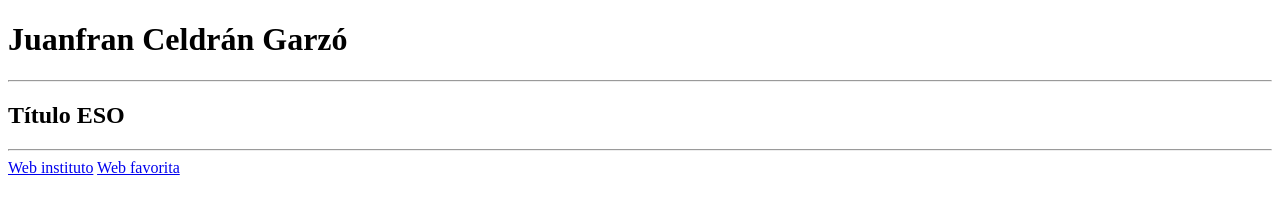
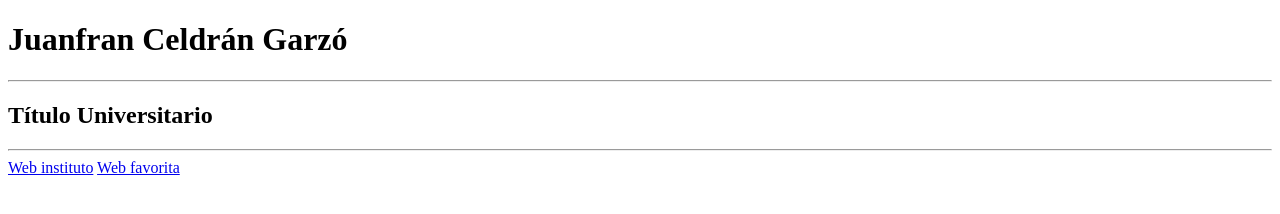
Before and after one commit to juanfrancg/test1, a plain HTML site: page index.html in a window 1280 px wide. Drawn offline with Linux system fonts and the light colour scheme.

Commit message:
Cambio de titulo

```diff
--- a/index.html
+++ b/index.html
@@ -8,7 +8,7 @@
 <body>
  <h1>Juanfran Celdrán Garzó</h1>
 <hr>
-<h2>Título ESO</h2>
+<h2>Título Universitario</h2>
 <hr>
 <a href="https://mestreacasa.gva.es/web/ieselgrao" target="_blank">Web instituto</a>
 <a href="https://www.youtube.com/?hl=es&gl=ES" target="_blank">Web favorita</a>
```
Also changed, not shown: style.css (added).
